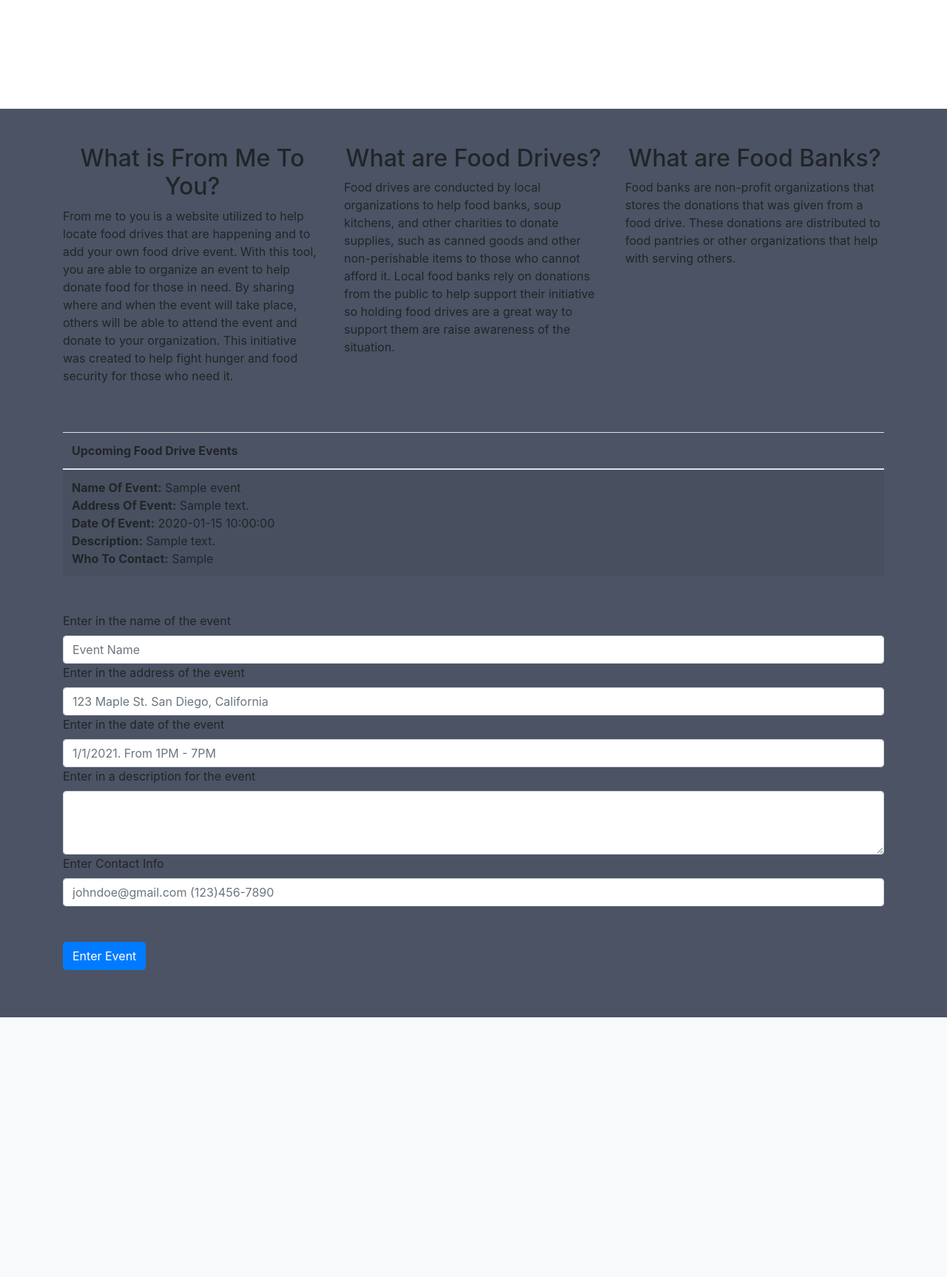
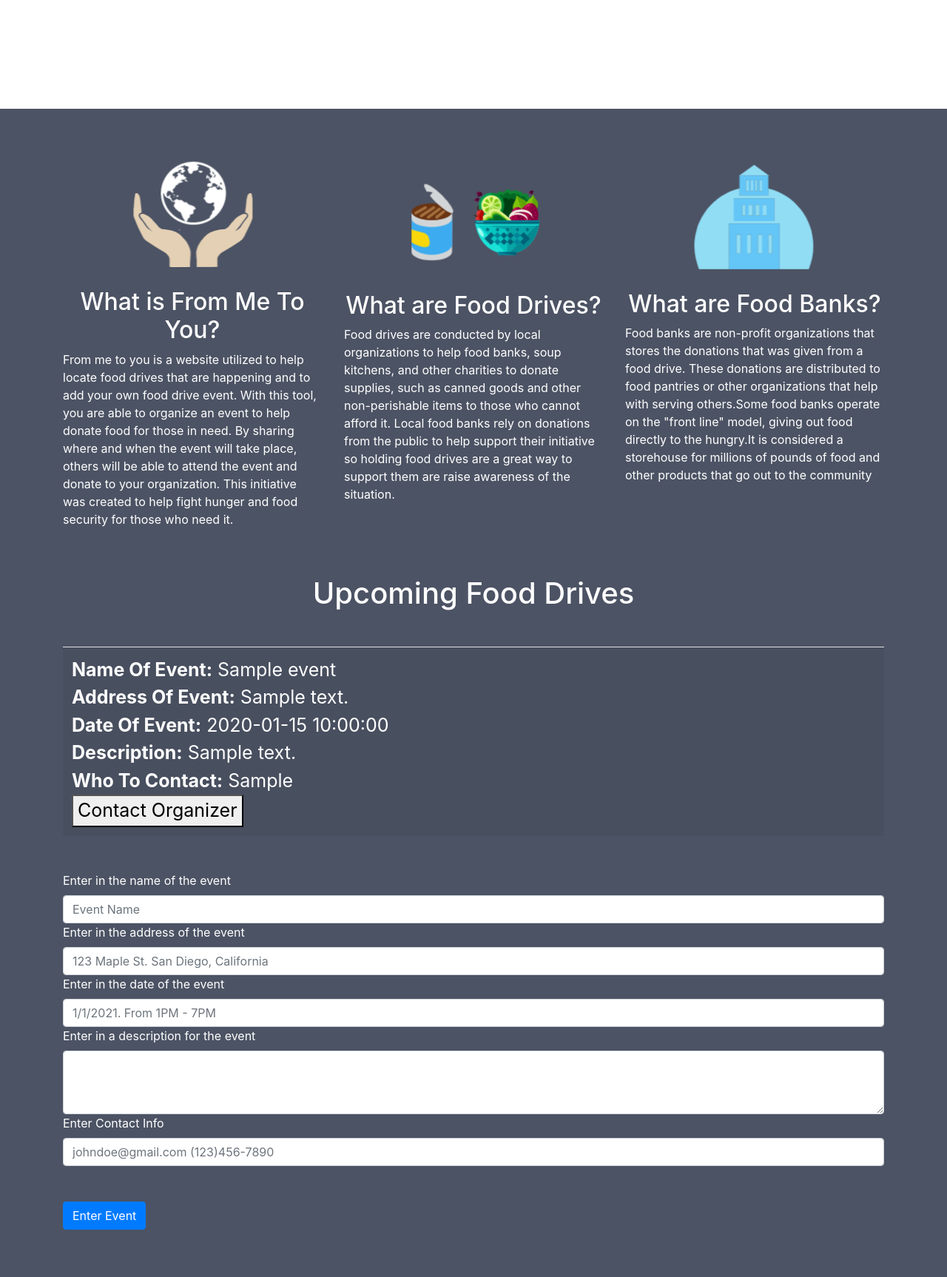
Before and after one commit to nealamendoza/Kurius-Hacks-CE, a Flask app: template templates/index.html in a window 1280 px wide. Shown: the part 923-2649 px from the top of the page at 74% size. Before the commit the page ends 2298 px from the top, so only its background shows below. Run offline with Flask 2, Linux system fonts and the light colour scheme; the template is opened without the code that fills it: most values are stand-ins (such as "Sample title", 1, 10 or a date in 2020); parts of the project's set-up code (start-up, migrations or seed data) failed here and were passed over; some libraries are stand-ins or nearby versions.

Commit message:
Updated ReadMe

```diff
--- a/static/stylesheets/index.css
+++ b/static/stylesheets/index.css
@@ -17,3 +17,7 @@ body{
   background-color: #4c5364;
   text-decoration-color: white;
 }
+
+td{
+  font-size: 25px;
+}
--- a/templates/index.html
+++ b/templates/index.html
@@ -6,7 +6,7 @@
     <link rel="stylesheet"href="{{ url_for('static', filename='stylesheets/index.css') }}">
     <link rel="stylesheet" href="https://maxcdn.bootstrapcdn.com/bootstrap/4.0.0/css/bootstrap.min.css" integrity="sha384-Gn5384xqQ1aoWXA+058RXPxPg6fy4IWvTNh0E263XmFcJlSAwiGgFAW/dAiS6JXm" crossorigin="anonymous">
   </head>
-  <body style="background-color: #4c5364; text-decoration-color:white;">
+  <body style="background-color: #4c5364; text-decoration-color:white; color:white;">
     <!-- NavBar -->
     <nav class="navbar navbar-expand-lg navbar-light bg-light">
       <a class="navbar-brand" href="#" style="font-style: italic;">FromMeToYou</a>
@@ -71,6 +71,7 @@
     <div class="container my-5 about">
       <div class="row">
         <div class="col">
+          <img class="mx-auto d-block" src="../static/photos/sub1.png" alt="pic">
           <h2 class="text-center">What is From Me To You?</h2>
           <p>
             From me to you is a website utilized to help locate food drives that are happening and
@@ -81,6 +82,7 @@
           </p>
         </div>
         <div class="col">
+          <img class="mx-auto d-block" src="../static/photos/sub2.png" alt="pic">
           <h2 class="text-center">What are Food Drives?</h2>
           <p>
             Food drives are conducted by local organizations to help food banks, soup kitchens,
@@ -91,11 +93,14 @@
           </p>
         </div>
         <div class="col">
+          <img class="mx-auto d-block" src="../static/photos/sub3.png" alt="pic">
           <h2 class="text-center">What are Food Banks?</h2>
           <p>
             Food banks are non-profit organizations that stores the donations that was given from
             a food drive. These donations are distributed to food pantries or other organizations
-            that help with serving others.
+            that help with serving others.Some food banks operate on the "front line" model,
+            giving out food directly to the hungry.It is considered a storehouse for millions of
+            pounds of food and other products that go out to the community
           </p>
         </div>
       </div>
@@ -105,10 +110,10 @@
     <!-- Top of table -->
     <a name = "events"></a>
     <div class="container events my-5">
+      <h1 class="text-center">
+        Upcoming Food Drives
+      </h1>
       <table class=" my-5 table table-striped">
-          <thead>
-            <th scope = "col">Upcoming Food Drive Events</th>
-          </thead>
         <tbody>
           {% for event in events %}
             <tr>
@@ -118,7 +123,7 @@
                 <span style="font-weight: bold;">Date Of Event:</span> {{event.dateOfEvent}}<br>
                 <span style="font-weight: bold;">Description:</span> {{event.descOfEvent}}<br>
                 <span style="font-weight: bold;">Who To Contact:</span> {{event.contactInfo}}<br>
-
+                <button type="button" name="button">Contact Organizer</button>
               </td>
             </tr>
           {% endfor %}
```
Also changed, not shown: README.md, static/photos/sub1.png, static/photos/sub2.png (added), static/photos/sub3.png (added). Lines whose indentation alone changed are shown as unchanged.
